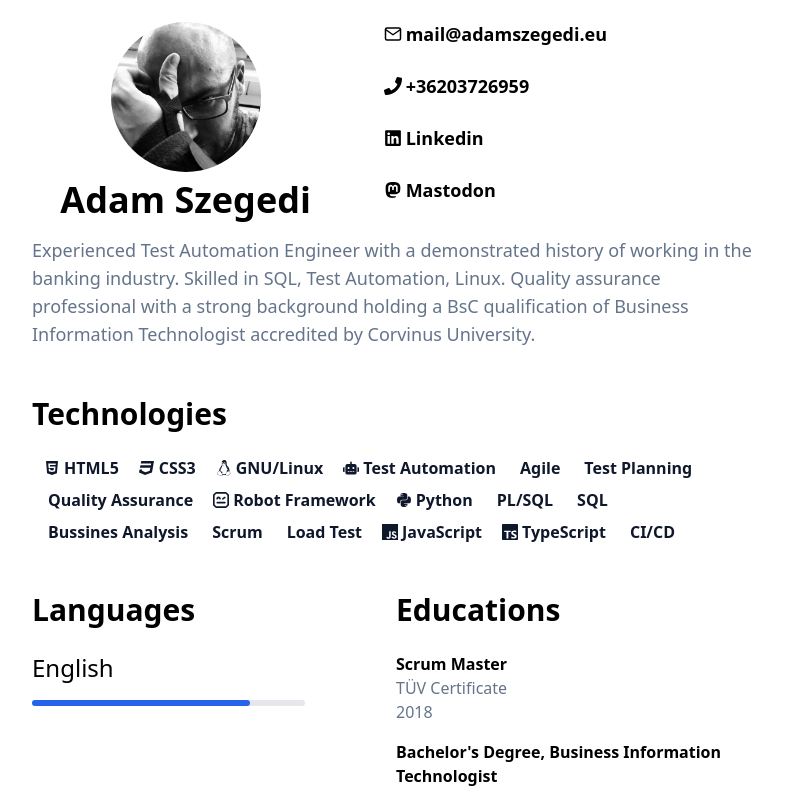
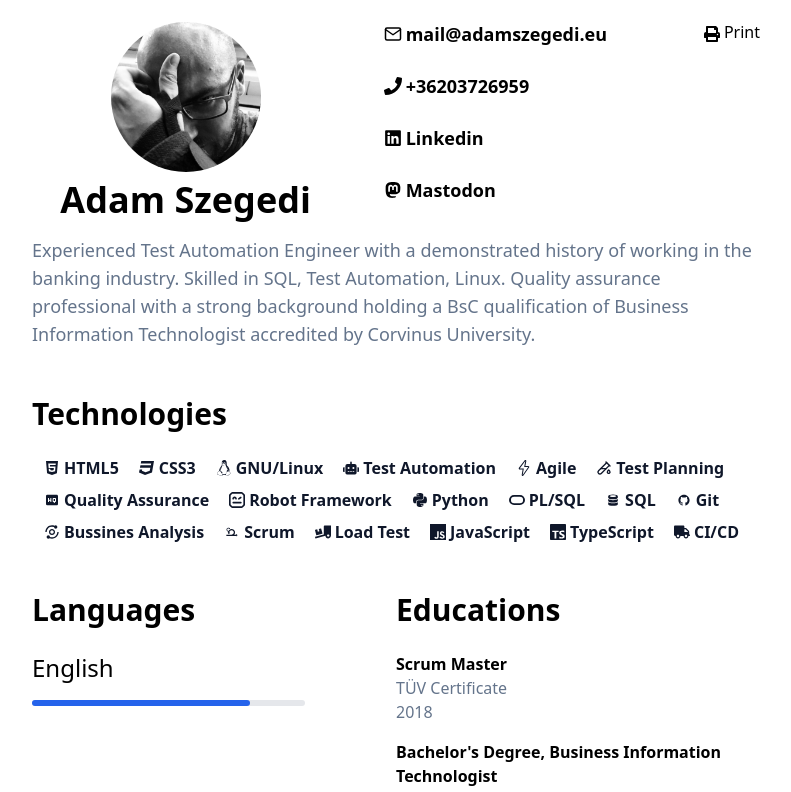
Before and after one commit to adamszegedi/onlinecv-next, a Next.js app: page / in a window 1280 px wide. Shown: the top 792 px of the page, without its empty margins (244-1035 px from the left). Built offline with nearby package versions, Linux system fonts and the light colour scheme.

Commit message:
style fixes, all icons added

```diff
--- a/pages/_app.tsx
+++ b/pages/_app.tsx
@@ -36,7 +36,7 @@ export default function Cv() {
       <div className='md:w-full xl:w-2/3 m-auto p-5 max-w-3xl'>
           <Header name={name} bio={short_bio} src={src} contacts={contacts}/>
           <SkillList listOfSkills={skills} />
-        <div className='flex flex-row'>
+          <div className='flex flex-row page-break'>
             <div className='basis-1/2'>
               <LanguageList listOfLanguage={languages} />
             </div>
--- a/pages/data/cv_data.json
+++ b/pages/data/cv_data.json
@@ -16,6 +16,7 @@
       "Python",
       "PL/SQL",
       "SQL",
+      "Git",
       "Bussines Analysis",
       "Scrum",
       "Load Test",
--- /dev/null
+++ b/pages/elements/buttons/print.tsx
@@ -0,0 +1,12 @@
+import {FaPrint} from 'react-icons/fa'
+
+const print = () => {window.print()};
+
+const PrintButton = () => {
+  return <div className='flex flex-row items-center w-fit absolute top-0 right-0 vanish'>
+
+      <button onClick={print}><FaPrint className='inline'/> Print</button>
+  </div>
+}
+
+export default PrintButton;
--- a/pages/elements/header.tsx
+++ b/pages/elements/header.tsx
@@ -2,13 +2,14 @@ import Image from 'next/image';
 import profilePic from '../data/profile_pic.jpg'
 import ContactList from './contact/list';
 import { ContactData } from './contact/contact';
+import PrintButton from './buttons/print';
 
 interface HeaderData {"name":string, "bio":string, "src": string, "contacts": ContactData[]};
 
 export default function Header({ name, bio, src, contacts }: HeaderData) {
   return (
     <>
-        <header className='flex flex-wrap mb-2'>
+        <header className='flex flex-wrap mb-2 relative'>
           <picture className='basis-1/4 rounded-full min-w-fit m-auto sm:mb-2 mb-12'>
             <Image
             src={profilePic}
@@ -20,6 +21,7 @@ export default function Header({ name, bio, src, contacts }: HeaderData) {
             </h1>
           </picture>
           <ContactList listOfContacts={contacts}/>
+          <PrintButton/>
         </header>
       <section className='text-lg text-slate-500 dark:text-slate-400'>{bio}</section>
     </>
--- a/pages/elements/skills/skill.tsx
+++ b/pages/elements/skills/skill.tsx
@@ -1,6 +1,11 @@
 import { IconType } from 'react-icons/lib';
-import { FaCss3, FaHtml5, FaLinux, FaRobot, FaPython } from 'react-icons/fa'
-import {SiRobotframework, SiTypescript, SiJavascript} from 'react-icons/si';
+import { FaCss3, FaHtml5, FaLinux, FaRobot, FaPython, FaTruckLoading, FaTruck} from 'react-icons/fa'
+import {SiRobotframework, SiTypescript, SiJavascript, SiOracle} from 'react-icons/si';
+import {TbTestPipe} from 'react-icons/tb';
+import { DiDatabase, DiScrum, DiGithubBadge } from 'react-icons/di';
+import { MdHighQuality } from 'react-icons/md';
+import { BiAnalyse } from 'react-icons/bi';
+import { SlEnergy } from 'react-icons/sl';
 import React from 'react';
 
 const skillIcons = new Map<string, IconType>([
@@ -11,7 +16,17 @@ const skillIcons = new Map<string, IconType>([
   ['robot framework', SiRobotframework],
   ['python', FaPython],
   ['javascript', SiJavascript],
-  ['typescript', SiTypescript]
+  ['typescript', SiTypescript],
+  ['test planning', TbTestPipe],
+  ['sql', DiDatabase],
+  ['pl/sql', SiOracle],
+  ['quality assurance', MdHighQuality],
+  ['agile', SlEnergy],
+  ['scrum', DiScrum],
+  ['bussines analysis', BiAnalyse],
+  ['git', DiGithubBadge],
+  ['ci/cd', FaTruck],
+  ['load test', FaTruckLoading],
 ])
 
 const Skill = ({ text }: {text:string}) => {
--- a/styles/cv.css
+++ b/styles/cv.css
@@ -6,3 +6,15 @@
     -webkit-print-color-adjust: exact !important;   /* Chrome, Safari 6 – 15.3, Edge */
     print-color-adjust: exact !important;           /* Firefox 97+, Safari 15.4+ */
 }
+
+@media print {
+    .vanish {
+      display: none;
+    }
+
+    @page { size: auto;  margin: 0mm; }
+
+    .page-break{
+      page-break-after: always;
+    }
+  }
```
Lines whose indentation alone changed are shown as unchanged.
